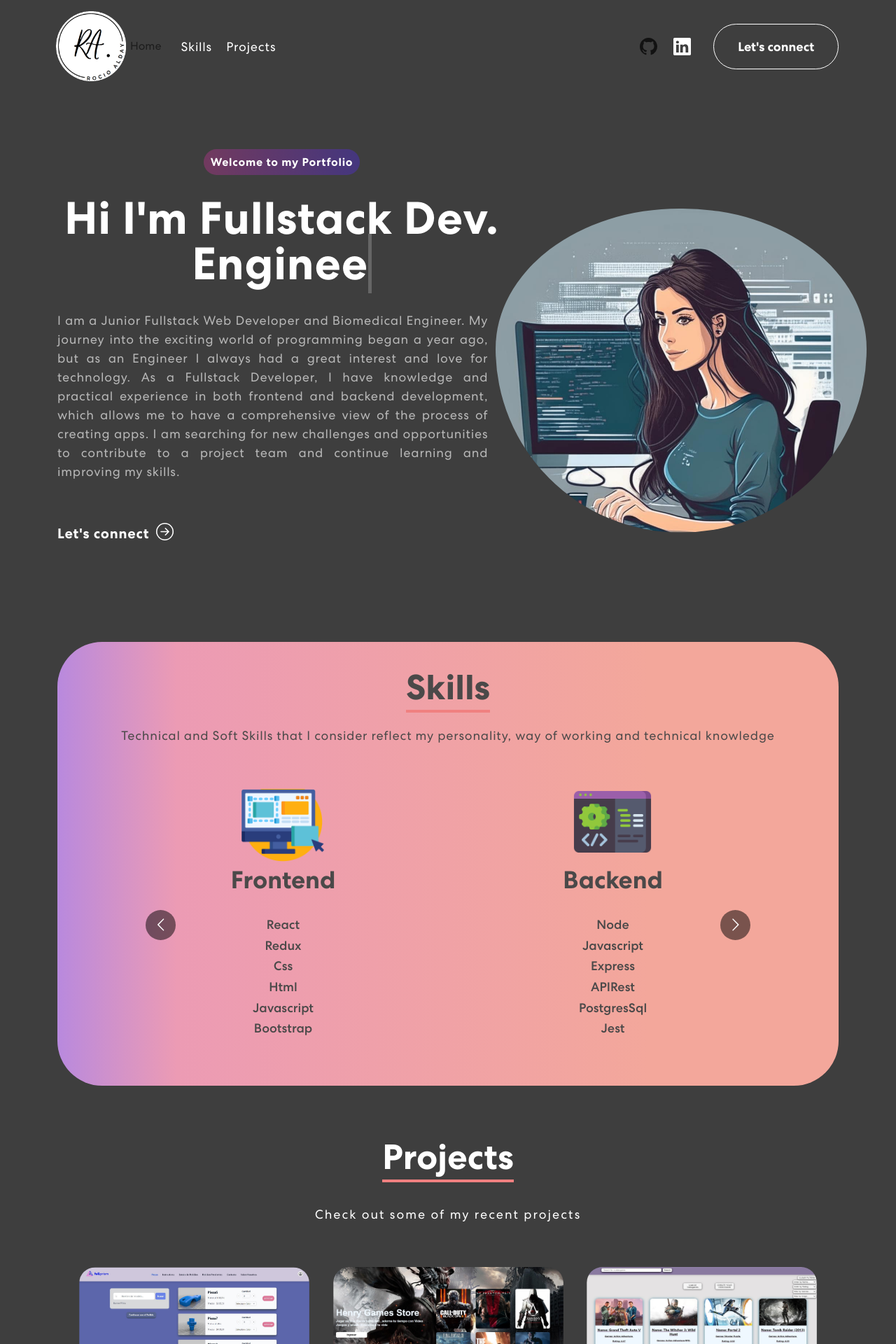
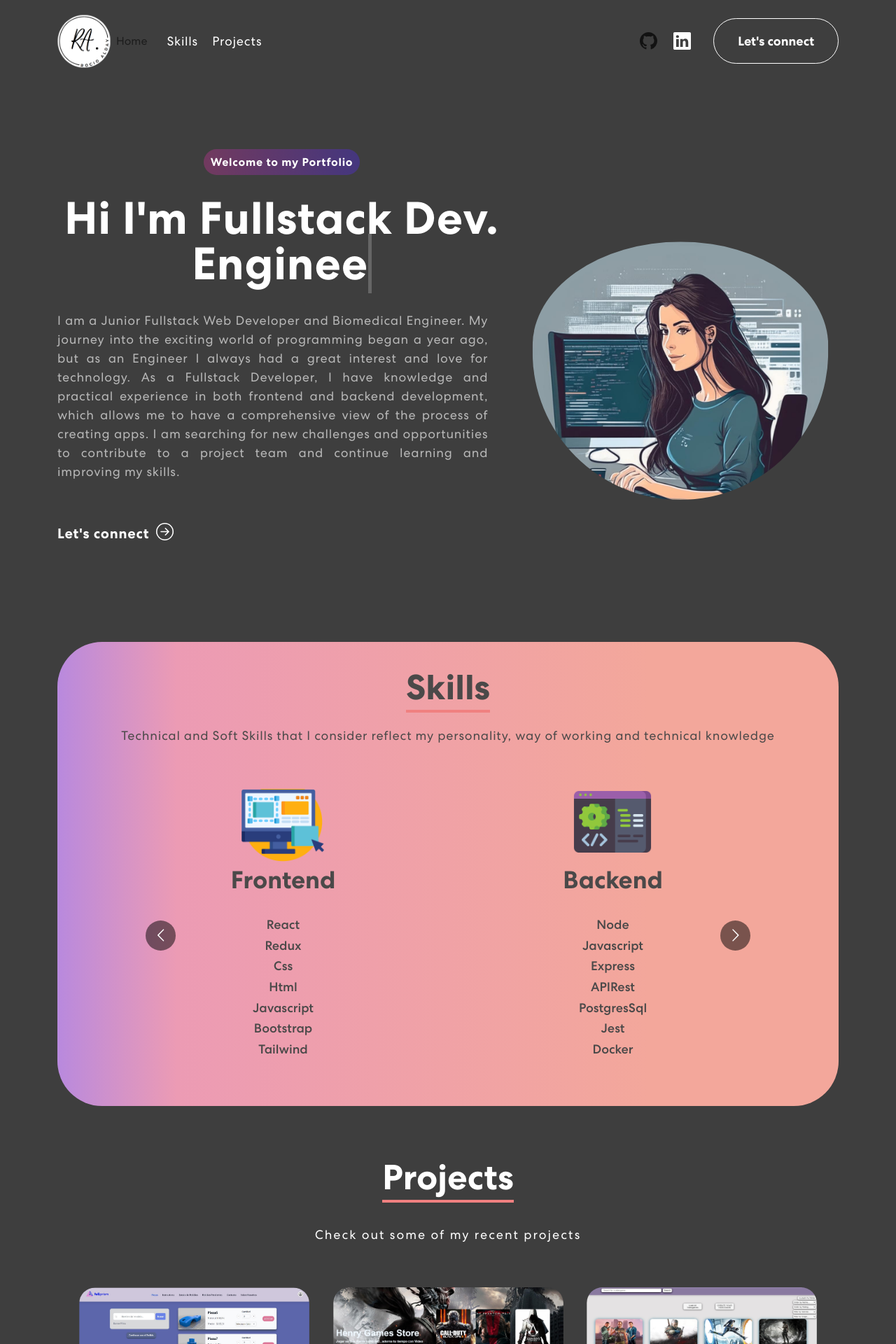
Before and after one commit to RocioAlday/Portfolio-App, a React (Create React App) app in the folder client/: page / in a window 1280 px wide. Shown: the top 1920 px of the page at 70% size. Built offline with nearby package versions, Linux system fonts and the light colour scheme.

Commit message:
changeNavbarColor-skillsAdded

```diff
--- a/client/src/components/Banner/banner.css
+++ b/client/src/components/Banner/banner.css
@@ -1,7 +1,7 @@
 .header{
     padding-top: 50px;
     border-radius: 700px;
-    max-width: 94%;
+    max-width: 75%;
     height: auto;
 }
 
--- a/client/src/components/Navbar/navbar.css
+++ b/client/src/components/Navbar/navbar.css
@@ -27,7 +27,7 @@ nav.navbar {
 
 nav.navbar.scrolled {
     padding: 0px 0;
-    background-color:#383737
+    background-color:#565454
 }
 
 nav.navbar a.navbar-brand {
@@ -49,7 +49,7 @@ nav.navbar .navbar-nav .nav-link.navbar-link {
 
 nav.navbar .navbar-nav a.nav-link.navbar-link:hover,
 nav.navbar .navbar-nav a.nav-link.navbar-link.active {
-    opacity: 1;
+    opacity: 2;
 }
 
 span.navbar-text {
@@ -188,7 +188,7 @@ span.navbar-text {
   }
 
   .img-size{
-    width: 80px;
+    width: 60px;
     height: auto;
   }
 
--- a/client/src/components/Skills/Skills.jsx
+++ b/client/src/components/Skills/Skills.jsx
@@ -52,6 +52,7 @@ export const Skills= ()=>{
                                     <h6>Html </h6>
                                     <h6>Javascript </h6>
                                     <h6>Bootstrap</h6>
+                                    <h6>Tailwind </h6>
                                 </div>
                                 </div>
                               </div>
@@ -67,6 +68,7 @@ export const Skills= ()=>{
                                     <h6>APIRest </h6>
                                     <h6>PostgresSql </h6>
                                     <h6>Jest </h6>
+                                    <h6>Docker </h6>
                                 </div>
                                 </div>
                               </div>
```
